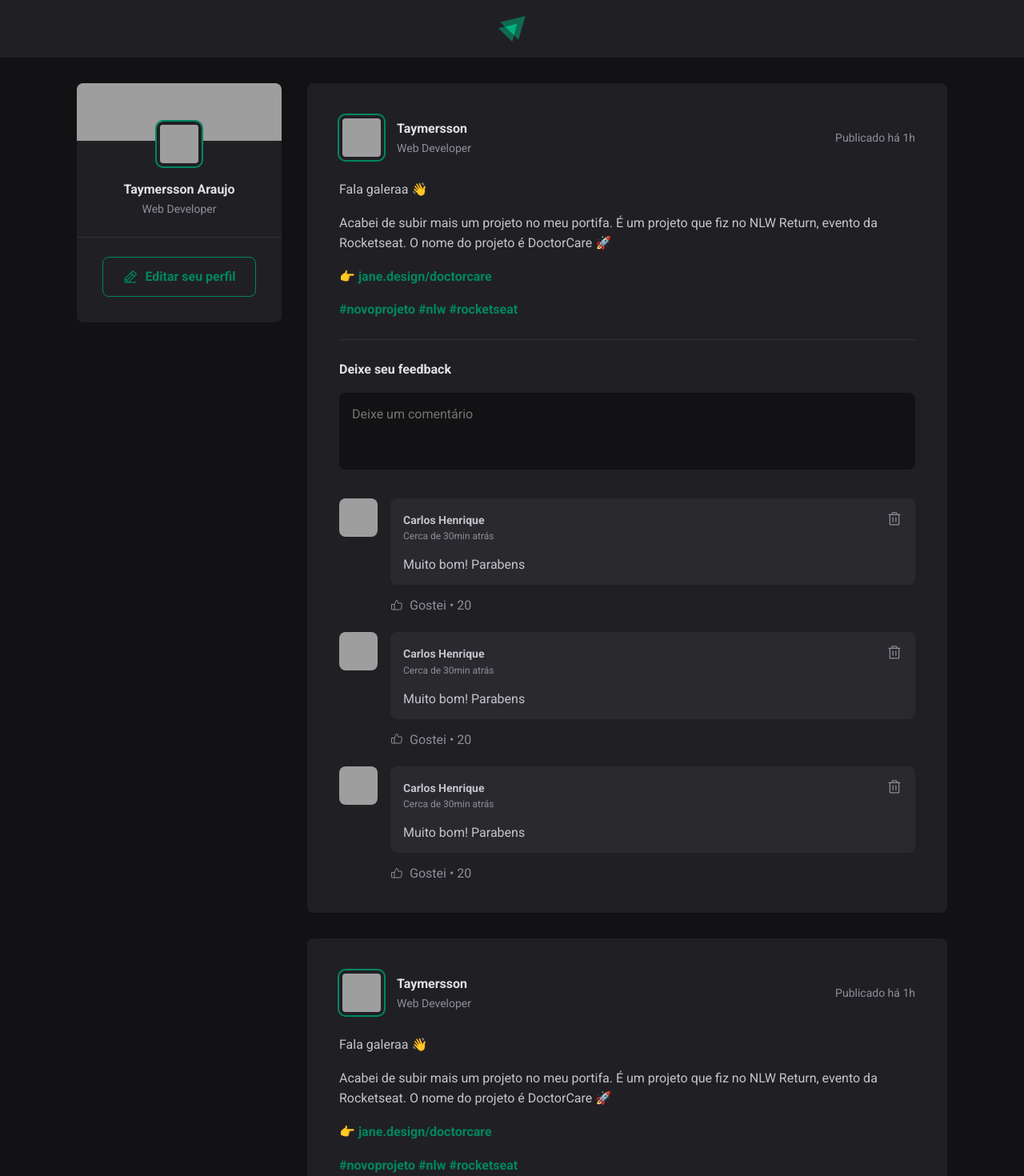
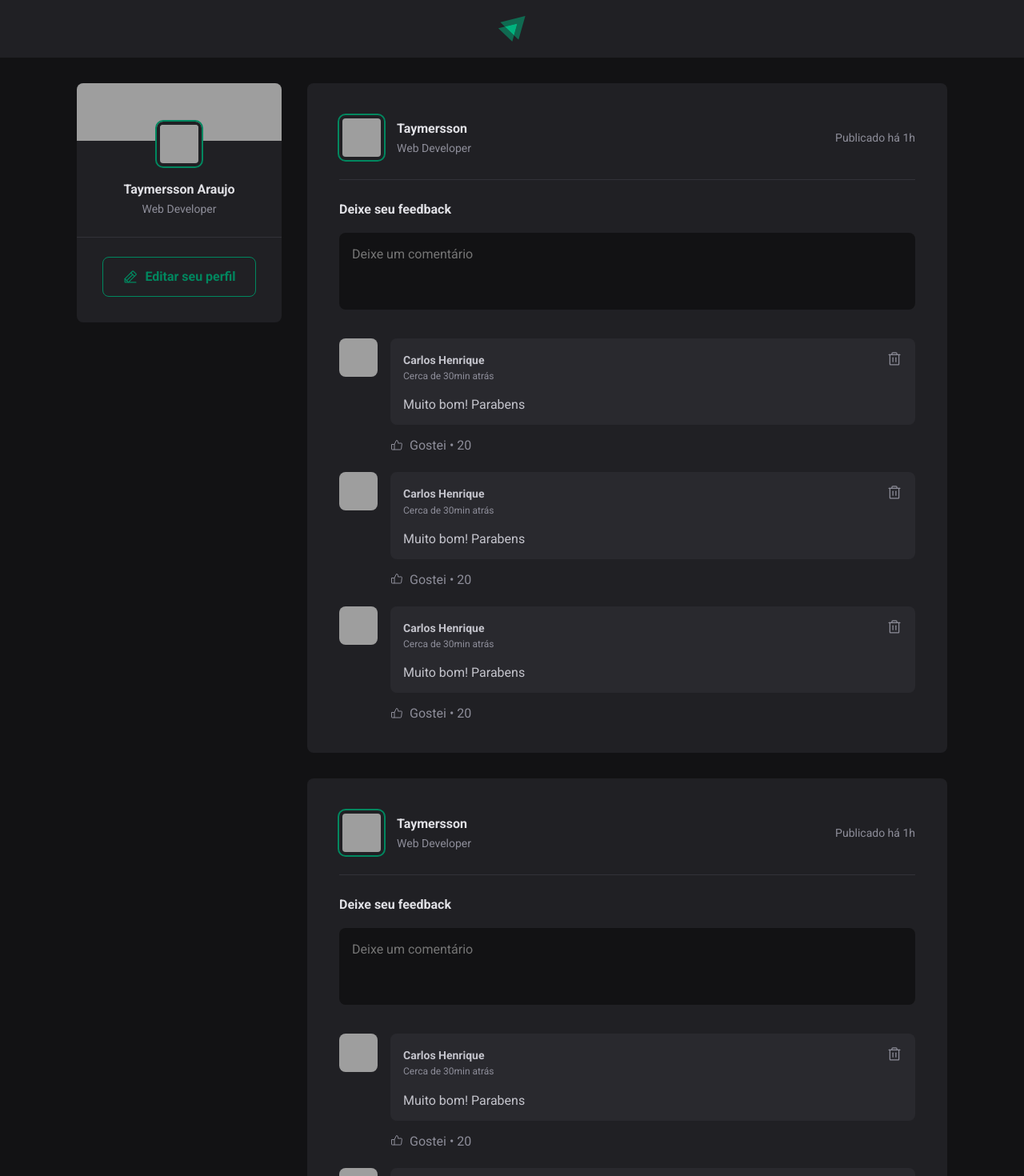
Before and after one commit to taymersson/01-fundamentos-reactjs, a React (Vite) app: page / in a window 1280 px wide. Shown: the top 1470 px of the page at 80% size. Built offline with nearby package versions, Linux system fonts and the light colour scheme; grey boxes are pictures that could not be loaded.

Commit message:
feat-fundamentos-09 iterando no JSX

```diff
--- a/src/App.jsx
+++ b/src/App.jsx
@@ -6,6 +6,36 @@
 
 import './global.css';
 
+const posts = [
+  {
+    id: 1,
+    author: {
+      avatarUrl: 'https://github.com/taymersson.png',
+      nome: 'Taymersson Araujo',
+      role: 'CTO @rocketseat',
+    },
+    content: [
+      { type: 'paragraph', content: 'Fala galeraa 👋', },
+      { type: 'paragraph', content: 'Acabei de subir mais um projeto no meu portifa. É um projeto que fiz no NLW Return, evento da Rocketseat. O nome do projeto é DoctorCare 🚀', },
+      { type: 'link', content: 'jane.design/doctorcare', },
+    ],
+    publishedAt: new Date('2024-08-30 20:00:00'),
+  },
+  {
+    id: 2,
+    author: {
+      avatarUrl: 'https://github.com/carloshenriquefarias.png',
+      nome: 'Carlos Henrique',
+      role: 'Educator @rocketseat',
+    },
+    content: [
+      { type: 'paragraph', content: 'Fala galeraa 👋', },
+      { type: 'paragraph', content: 'Acabei de subir mais um projeto no meu portifa. É um projeto que fiz no NLW Return, evento da Rocketseat. O nome do projeto é DoctorCare 🚀', },
+      { type: 'link', content: 'jane.design/doctorcare', },
+    ],
+    publishedAt: new Date('2024-09-1 19:00:00'),
+  },
+];
 
 export function App() {
   return (
@@ -15,14 +45,15 @@
       <div className={styles.wrapper}>
         <Sidebar />
         <main>
-          <Post
-            author="Taymersson PHILIPE"
-            content="Lorem ipsum dolor sit amet consectetur adipisicing elit. Dolorem, sit obcaecati neque nihil aspernatur sequi unde repudiandae pariatur officia mollitia cupiditate, suscipit impedit voluptates iure deleniti. Quos laboriosam neque culpa."
-          />
-          <Post
-            author="Taymersson PHILIPE"
-            content="Lorem ipsum dolor sit amet consectetur adipisicing elit. Dolorem, sit obcaecati neque nihil aspernatur sequi unde repudiandae pariatur officia mollitia cupiditate, suscipit impedit voluptates iure deleniti. Quos laboriosam neque culpa."
-          />
+          {posts.map(post => {
+            return (
+              <Post
+                author={post.author}
+                content={post.content}
+                publishedAt={post.publishedAt}
+              />
+            )
+          })}
         </main>
       </div>
     </div>
--- a/src/components/Post.jsx
+++ b/src/components/Post.jsx
@@ -1,5 +1,6 @@
 import { Avatar } from './Avatar'
 import { Comment } from './Comment'
+
 import styles from './Post.module.css'
 
 export function Post() {
@@ -21,14 +22,7 @@
             </header>
 
             <div className={styles.content}>
-                <p>Fala galeraa 👋</p>
-                <p>Acabei de subir mais um projeto no meu portifa. É um projeto que fiz no NLW Return, evento da Rocketseat. O nome do projeto é DoctorCare 🚀</p>
-                <p>👉{' '}<a href="">jane.design/doctorcare</a></p>
-                <p>
-                    <a href="">#novoprojeto</a>{' '}
-                    <a href="">#nlw</a>{' '}
-                    <a href="">#rocketseat</a>
-                </p>
+
             </div>
 
             <form className={styles.commentForm}>
```
